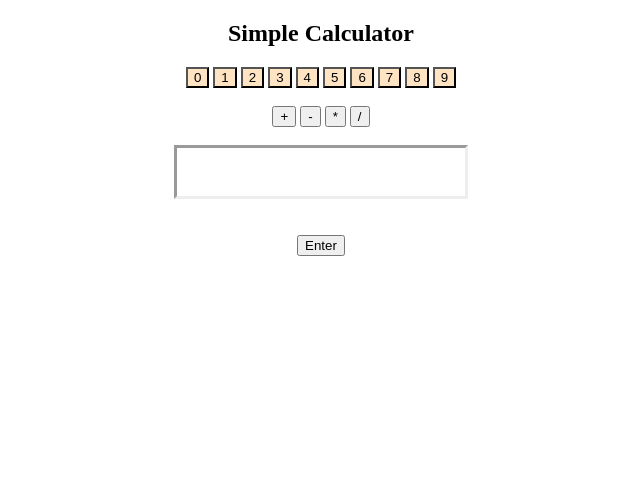
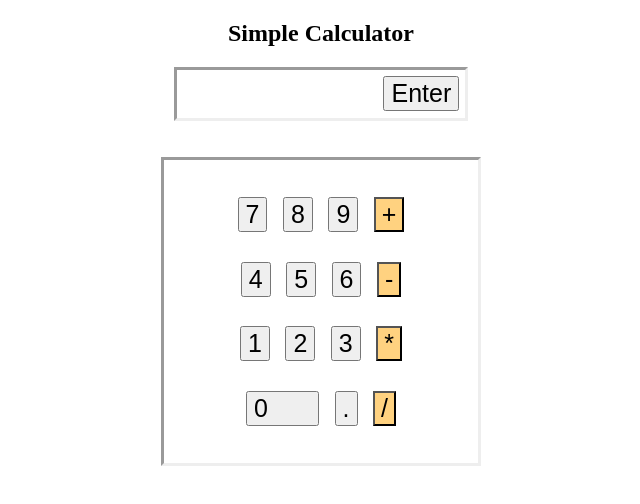
Before and after one commit to sarahsookoo/Calculator, a plain HTML site: page index.html in a window 1280 px wide. Shown: the whole page, without its empty margins (319-959 px from the left). Drawn offline with Linux system fonts and the light colour scheme.

Commit message:
all numbers and operations working

```diff
--- a/calc.js
+++ b/calc.js
@@ -1,30 +1,212 @@
-var first_num;
-var second_num;
+var first_num = "";
+var operation = "";
+var second_num = "";
+var expression = first_num + operation + second_num;
 
-//find a way to access value of button to have one display function
+
+//if get name of button click = 1 and operation = "" then first num =+ 1 (do for all numbers)
+//if get name of button click = +|-|*|/| then operation = +|-|*|/|
+//if get name of button click = 1 and operation = +|-|*|/| then second num += 1 (do for all numbers)
+
+function display0(){
+    if (operation == ""){
+        first_num += "0";
+        //alert(first_num);
+        document.getElementById("first_num").innerHTML = first_num;
+    }
+    else{
+        second_num += "0";
+        document.getElementById("second_num").innerHTML = second_num;
+    }
+}
+
+function display1(){
+    if (operation == ""){
+        first_num += "1";
+        //alert(first_num);
+        document.getElementById("first_num").innerHTML = first_num;
+    }
+    else{
+        second_num += "1";
+        document.getElementById("second_num").innerHTML = second_num;
+    }
+}
+
+function display2(){
+    if (operation == ""){
+        first_num += "2";
+        //alert(first_num);
+        document.getElementById("first_num").innerHTML = first_num;
+    }
+    else{
+        second_num += "2";
+        document.getElementById("second_num").innerHTML = second_num;
+    }
+}
+
+function display3(){
+    if (operation == ""){
+        first_num += "3";
+        //alert(first_num);
+        document.getElementById("first_num").innerHTML = first_num;
+    }
+    else{
+        second_num += "3";
+        document.getElementById("second_num").innerHTML = second_num;
+    }
+}
+
+function display4(){
+    if (operation == ""){
+        first_num += "4";
+        //alert(first_num);
+        document.getElementById("first_num").innerHTML = first_num;
+    }
+    else{
+        second_num += "4";
+        document.getElementById("second_num").innerHTML = second_num;
+    }
+}
+
+function display5(){
+    if (operation == ""){
+        first_num += "5";
+        //alert(first_num);
+        document.getElementById("first_num").innerHTML = first_num;
+    }
+    else{
+        second_num += "5";
+        document.getElementById("second_num").innerHTML = second_num;
+    }
+}
+
+function display6(){
+    if (operation == ""){
+        first_num += "6";
+        //alert(first_num);
+        document.getElementById("first_num").innerHTML = first_num;
+    }
+    else{
+        second_num += "6";
+        document.getElementById("second_num").innerHTML = second_num;
+    }
+}
+
+function display7(){
+    if (operation == ""){
+        first_num += "7";
+        //alert(first_num);
+        document.getElementById("first_num").innerHTML = first_num;
+    }
+    else{
+        second_num += "7";
+        document.getElementById("second_num").innerHTML = second_num;
+    }
+}
+
+function display8(){
+    if (operation == ""){
+        first_num += "8";
+        //alert(first_num);
+        document.getElementById("first_num").innerHTML = first_num;
+    }
+    else{
+        second_num += "8";
+        document.getElementById("second_num").innerHTML = second_num;
+    }
+}
+
+function display9(){
+    if (operation == ""){
+        first_num += "9";
+        //alert(first_num);
+        document.getElementById("first_num").innerHTML = first_num;
+    }
+    else{
+        second_num += "9";
+        document.getElementById("second_num").innerHTML = second_num;
+    }
+}
+
+function point(){
+    if (operation == ""){
+        first_num += ".";
+        //alert(first_num);
+        document.getElementById("first_num").innerHTML = first_num;
+    }
+    else{
+        second_num += ".";
+        document.getElementById("second_num").innerHTML = second_num;
+    }
+}
+
+
+function plus(){
+    operation = "+";
+    document.getElementById("operation").innerHTML = operation;
+}
+
+
+function minus(){
+    operation = "-";
+    document.getElementById("operation").innerHTML = operation;
+    }
+
+function multiply(){
+    operation = "*";
+    document.getElementById("operation").innerHTML = operation;
+}
+
+function divide(){
+    operation = "/";
+    document.getElementById("operation").innerHTML = operation;
+}
+
 //store 2 numbers, get operation, solve
 
-function display0(){
+/*function display(){
     //first_num = document.getElementsByName();
     //get number of button
     //display it in box
     // console.log("Hello world");
-    //alert("Hello world");
-    // first_num += 0;
-    document.getElementById("first").innerHTML = 0;
+if (document.getElementById("1")){
+    alert("Hello world");
+}*/
 
-}
+/*else if (document.getElementById("2")){
+    alert("Hello world2");
+}*/
+//     // first_num += 0;
+//     document.getElementById("first").innerHTML = 0;
 
-function display1(){
-    document.getElementById("second").innerHTML = 1;
+//}
 
-}
 
-function displayOperation(){
+/*document.getElementById('2').onclick = function(){
+    alert("button 2");
+}*/
 
-}
+//function display(){
+    //.click() simulates a mouse click
+    // if (document.getElementById('1').clicked == true){
+    //     alert("button 1 was clicked");
+
+        // document.getElementById('1').onclick = function() {
+        //     alert("button 1 was clicked");
+        //  }
+
+        //  document.getElementById('1').addEventListener("click", function() {
+        //     alert("You clicked me");
+        //  }
+    //}
+
+    //if get name of button click = 1 and operation = "" then first num =+ 1 (do for all numbers)
+    //if get name of button click = +|-|*|/| then operation = +|-|*|/|
+    //if get name of button click = 1 and operation = +|-|*|/| then second num += 1 (do for all numbers)
+
+//}
 
 // function result(){
-//     //on click enter
-//     //if *insert operation* then do operation on both numbers
+//     //if operation = +, then first num + second num (do for all)
+//     //put answer in div box
 // }
--- a/index.html
+++ b/index.html
@@ -3,7 +3,7 @@
     <head>
         <meta name="viewport" content="width=device-width, initial-scale=1.0">
         <title> Calculator </title>
-        <!-- <link rel="shortcut icon" type="image/jpg" href="LOGO.jpg"/> -->
+        <link rel="shortcut icon" type="image/jpg" href="LOGO.jpg"/>
     </head>
 
     <link href="styles.css" rel="stylesheet">
@@ -14,30 +14,51 @@
         <input type="button" id="enter" class="button" onclick="result()" value="Enter">
         <br> <br> -->
         <h2> Simple Calculator</h2>
-        <input type="button" id="numbers" class="button" onclick="display0();" value="0">
-        <input type="button" id="numbers" class="button" name="1" onclick="display1()" value="1">
-        <input type="button" id="numbers" class="button" name="2" onclick="display()" value="2">
-        <input type="button" id="numbers" class="button" name="3" onclick="display()" value="3">
-        <input type="button" id="numbers" class="button" name="4" onclick="display()" value="4">
-        <input type="button" id="numbers" class="button" name="5" onclick="display()" value="5">
-        <input type="button" id="numbers" class="button" name="6" onclick="display()" value="6">
-        <input type="button" id="numbers" class="button" name="7" onclick="display()" value="7">
-        <input type="button" id="numbers" class="button" name="8" onclick="display()" value="8">
-        <input type="button" id="numbers" class="button" name="9" onclick="display()" value="9">
-        <br> <br>
-        <input type="button" id="operations" class="button" onclick="display()" value="+">
-        <input type="button" id="operations" class="button" onclick="display()" value="-">
-        <input type="button" id="operations" class="button" onclick="display()" value="*">
-        <input type="button" id="operations" class="button" onclick="display()" value="/">
-        <br> <br>
+
         <!-- to center a div: margin:auto -->
         <div style="border-style: inset; width: 3in; height:.5in; margin: auto;" id="expression" >
-        <p id="first"> </p>
-        <p id="oper"> </p>
-        <p id="second"> </p>
-        </div>
+            <!-- <p id="first"> </p>
+            <p id="oper"> </p>
+            <p id="second"> </p> -->
+            <p id="first_num"></p>
+            <p id="operation"> </p>
+            <p id="second_num"></p>
+
+            <input style="float: right;" type="button" id="enter" class="button" onclick="result()" value="Enter">
+
+            </div>
+
+            <!-- <div style="border-style: inset; width: 1in; height:.5in; margin: auto;"> -->
+                <!-- <input type="button" id="enter" class="button" onclick="result()" value="Enter"> -->
+
+             <!-- </div> -->
+
+            <br> <br>
+
+        <div id="boxnum" style="border-style: inset; width: 3in; height:2.5in; margin: auto;">
+        <input type="button" id="7" class="button" onclick="display7()" value="7">
+        <input type="button" id="8" class="button" onclick="display8()" value="8">
+        <input type="button" id="9" class="button" onclick="display9()" value="9">
+        <input type="button" id="operations" class="button" onclick="plus()" value="+">
+
         <br> <br>
-        <input type="button" id="enter" class="button" onclick="result()" value="Enter">
+        <input type="button" id="4" class="button" onclick="display4()" value="4">
+        <input type="button" id="5" class="button" onclick="display5()" value="5">
+        <input type="button" id="6" class="button" onclick="display6()" value="6">
+        <input type="button" id="operations" class="button" onclick="minus()" value="-">
+
+        <br> <br>
+        <input type="button" id="1" class="button" onclick="display1()" value="1">
+        <input type="button" id="2" class="button" onclick="display2()" value="2">
+        <input type="button" id="3" class="button" onclick="display3()" value="3">
+        <input type="button" id="operations" class="button" onclick="multiply()" value="*">
+
+        <br> <br>
+        <input style="padding-right: 1.3cm;" type="button" id="0" class="button" onclick="display0()" value="0">
+        <input type="button" id="." class="button" onclick="point()" value=".">
+        <input type="button" id="operations" class="button" onclick="divide()" value="/">
+    </div>
+
 
     </body>
 </html>
--- a/styles.css
+++ b/styles.css
@@ -1,9 +1,39 @@
+.button{
+    font-size: 25px;
+    margin-top: 2% ;
+    margin-bottom: 2%;
+    margin-left: 2%;
+    margin-right: 2%;
+    text-align: center;
+    /* vertical-align: bottom; */
+}
+
 #numbers{
+    /*float: left;*/
     background-color: bisque;
+}
+
+#operations{
+    background-color: rgb(255, 210, 128);
 }
 
 p {
     margin: 0;
     display:inline; /* makes p tags appear next to each other */
-    /* float:left; */
+    font-size: 25px;
    }
+
+/* .vertical-center {
+    margin: 0;
+    position: absolute;
+    top: 50%;
+    -ms-transform: translateY(-50%);
+    transform: translateY(-50%);
+  } */
+
+  #boxnum{
+      padding-left: 1%;
+      padding-top: 2.5%;
+      padding-bottom: 2.5%;
+      padding-right: 1%;
+  }
```
